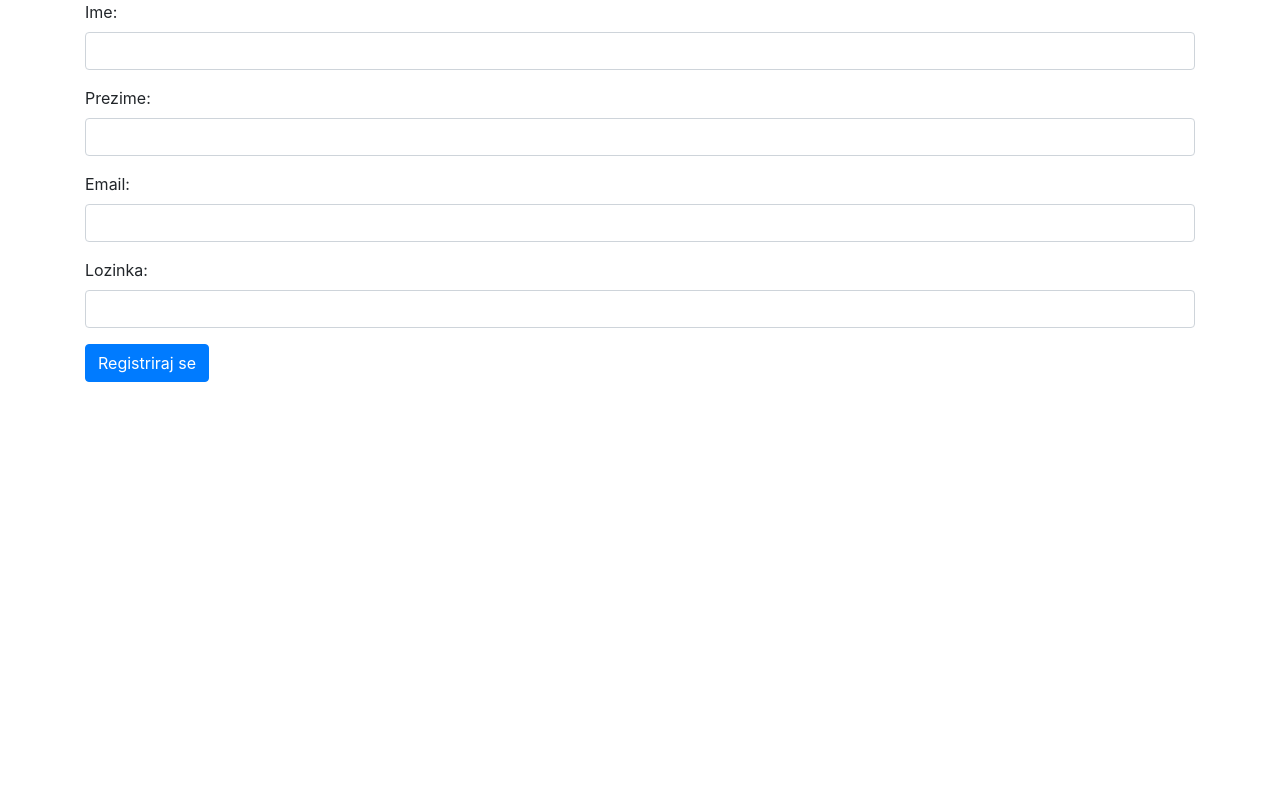
After one commit to danielvasic/FPMOZ-PZI-Orasje-2019-2020, a PHP site: page /login/registracija.php in a window 1280 px wide. The commit adds this page. Run offline with PHP 8.4, Linux system fonts and the light colour scheme.

Commit message:
Vjezbe 22012019

```diff
--- a/blog/funkcije.inc.php
+++ b/blog/funkcije.inc.php
@@ -1,6 +1,6 @@
 <?php
 
-include("baza.php");
+include("../baza.php");
 
 function dodaj_objavu($naziv, $tekst, $datum, $konekcija){
     $sql = "INSERT INTO post VALUES (null, ?, ?, ?)";
--- /dev/null
+++ b/login/funkcije.inc.php
@@ -0,0 +1,10 @@
+<?php
+
+include("../baza.php");
+
+function dodaj_korisnika ($ime, $prezime, $email, $lozinka, $konekcija){
+    $sql = "INSERT INTO user VALUES (null, ?, ?, ?, ?)";
+    $upit = $konekcija->prepare($sql);
+    return $upit->execute([$ime, $prezime, $email, md5($lozinka)]);
+}
+?>
--- /dev/null
+++ b/login/registracija.php
@@ -0,0 +1,47 @@
+<?php
+include ("funkcije.inc.php");
+
+if (isset($_POST["ime"])) {
+    dodaj_korisnika(
+        $_POST["ime"],
+        $_POST["prezime"],
+        $_POST["email"],
+        $_POST["lozinka"],
+        $konekcija
+    );
+}
+
+include ("../zaglavlje.php");
+?>
+
+    <div class="row">
+        <div class="col">
+            <form method="POST" action="/pzi-blog/login/registracija.php">
+                <div class="form-group">
+                    <label>Ime:</label>
+                    <input type="text" name="ime" class="form-control" />
+                </div>
+
+                <div class="form-group">
+                    <label>Prezime:</label>
+                    <input type="text" name="prezime" class="form-control" />
+                </div>
+
+                <div class="form-group">
+                    <label>Email:</label>
+                    <input type="email" name="email" class="form-control" />
+                </div>
+
+                <div class="form-group">
+                    <label>Lozinka:</label>
+                    <input type="password" name="lozinka" class="form-control" />
+                </div>
+
+                <input type="submit" value="Registriraj se" class="btn btn-primary" />
+            </form>
+        </div>
+    </div>
+
+<?php
+include ("../podnozje.php");
+?>
--- /dev/null
+++ b/podnozje.php
@@ -0,0 +1,4 @@
+</div>
+</body>
+
+</html>
--- /dev/null
+++ b/zaglavlje.php
@@ -0,0 +1,11 @@
+<html>
+<head>
+    <title>Dodajte novu objavu</title>
+    <link rel="stylesheet" href="https://stackpath.bootstrapcdn.com/bootstrap/4.4.1/css/bootstrap.min.css" integrity="sha384-Vkoo8x4CGsO3+Hhxv8T/Q5PaXtkKtu6ug5TOeNV6gBiFeWPGFN9MuhOf23Q9Ifjh" crossorigin="anonymous">
+    <script src="https://code.jquery.com/jquery-3.4.1.slim.min.js" integrity="sha384-J6qa4849blE2+poT4WnyKhv5vZF5SrPo0iEjwBvKU7imGFAV0wwj1yYfoRSJoZ+n" crossorigin="anonymous"></script>
+    <script src="https://cdn.jsdelivr.net/npm/popper.js@1.16.0/dist/umd/popper.min.js" integrity="sha384-Q6E9RHvbIyZFJoft+2mJbHaEWldlvI9IOYy5n3zV9zzTtmI3UksdQRVvoxMfooAo" crossorigin="anonymous"></script>
+    <script src="https://stackpath.bootstrapcdn.com/bootstrap/4.4.1/js/bootstrap.min.js" integrity="sha384-wfSDF2E50Y2D1uUdj0O3uMBJnjuUD4Ih7YwaYd1iqfktj0Uod8GCExl3Og8ifwB6" crossorigin="anonymous"></script>
+</head>
+
+<body>
+<div class="container">
```
Also changed, not shown: blog/dodaj.php (+4 -17 lines), baza.php (renamed from blog/baza.php).
